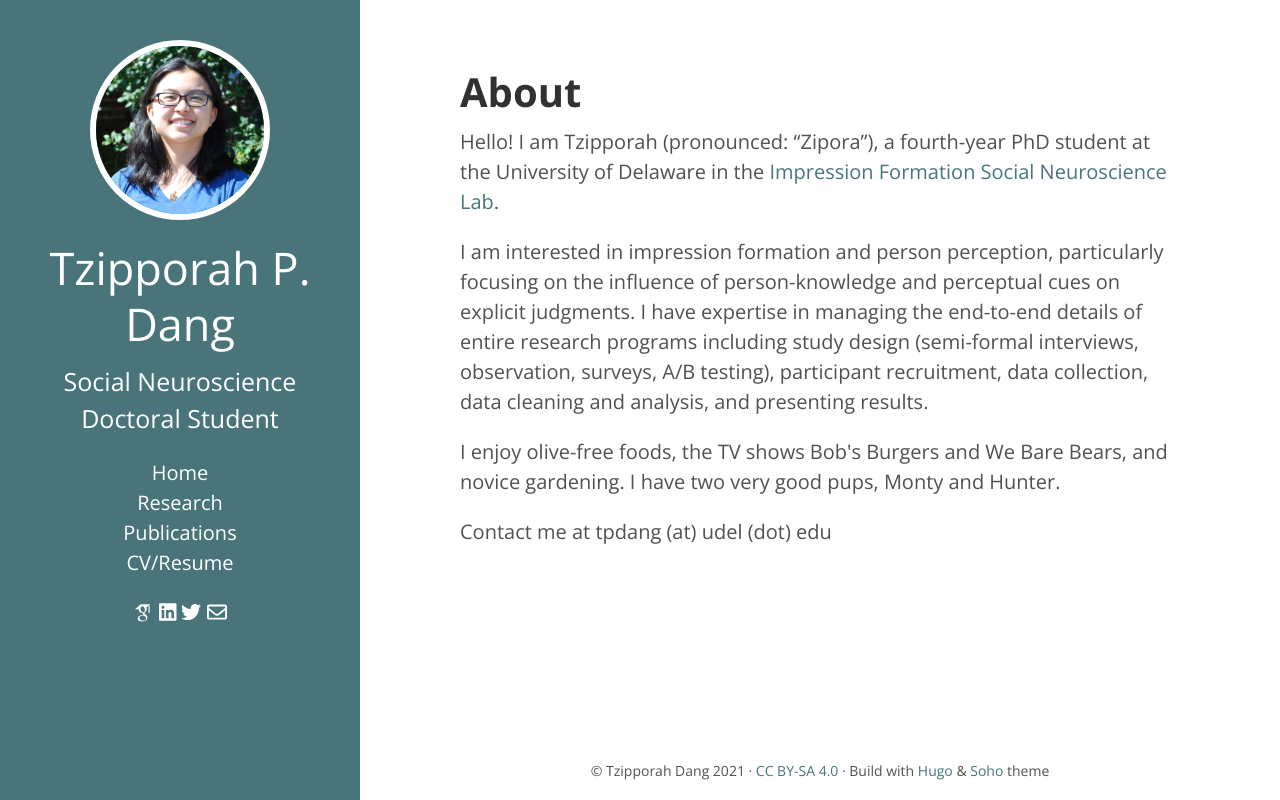
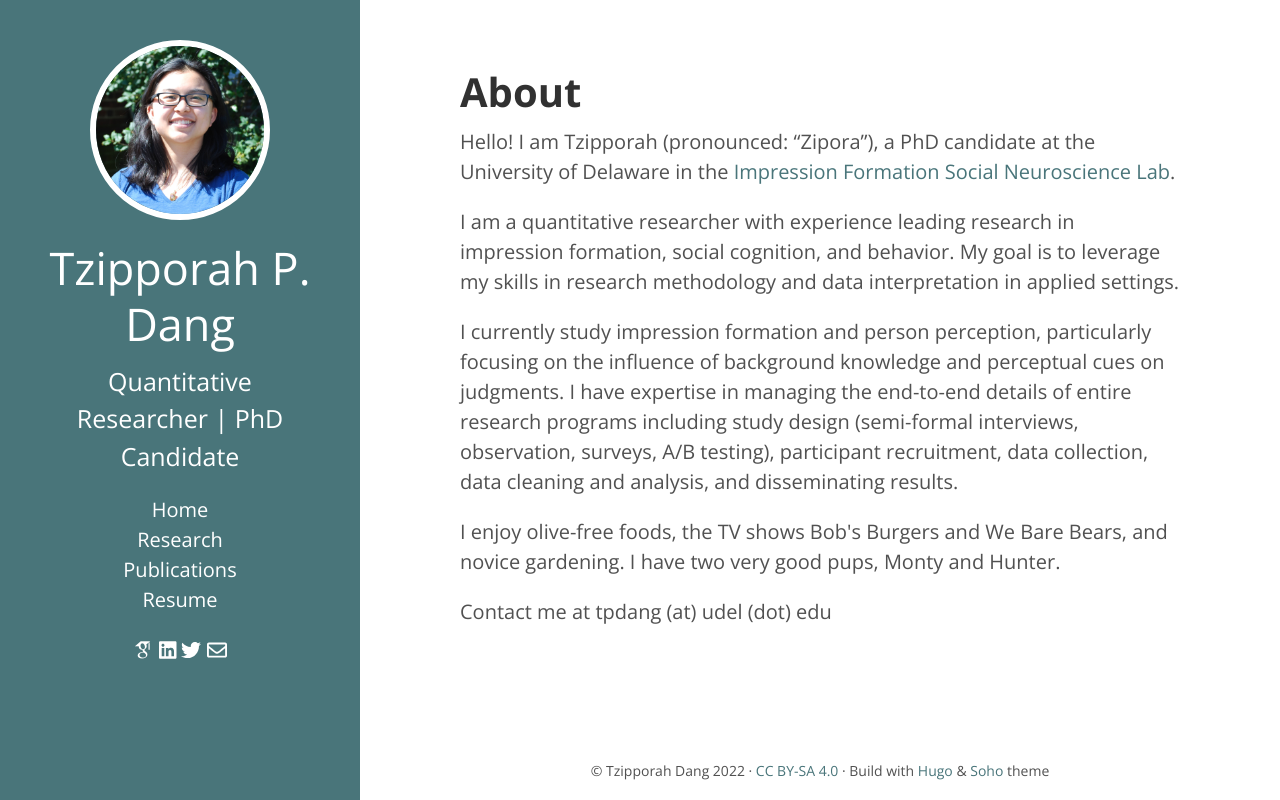
Before and after one commit to tzipporahdang/tzipporahdang.github.io, a plain HTML site: page index.html in a window 1280 px wide. Drawn offline with nearby package versions, Linux system fonts and the light colour scheme; files whose address does not match are found by name.

Commit message:
Update index.html

```diff
--- a/index.html
+++ b/index.html
@@ -18,23 +18,23 @@
 
   <title>Tzipporah P. Dang</title>
 
-  <meta name="description" content="Social Neuroscience Doctoral Student" />
+  <meta name="description" content="Quantitative Researcher | PhD Candidate" />
 
 
 
 <meta itemprop="name" content="Soho Theme">
-<meta itemprop="description" content="Social Neuroscience Doctoral Student">
+<meta itemprop="description" content="Quantitative Researcher | PhD Candidate">
 
 
 <meta name="twitter:card" content="summary_large_image"/>
 <meta name="twitter:image" content="/images/Dang_Headshot_Square.JPG"/>
 
 <meta name="twitter:title" content="Soho Theme"/>
-<meta name="twitter:description" content="Social Neuroscience Doctoral Student"/>
+<meta name="twitter:description" content="Quantitative Researcher | PhD Candidate"/>
 
 
 <meta property="og:title" content="Soho Theme" />
-<meta property="og:description" content="Social Neuroscience Doctoral Student" />
+<meta property="og:description" content="Quantitative Researcher | PhD Candidate" />
 <meta property="og:type" content="website" />
 <meta property="og:url" content="/" />
 <meta property="og:image" content="/images/Dang_Headshot_Square.JPG"/>
@@ -89,7 +89,7 @@
       <h1>Tzipporah P. Dang</h1>
 
 
-      <p class="lead">Social Neuroscience Doctoral Student</p>
+      <p class="lead">Quantitative Researcher | PhD Candidate</p>
 
     </div>
 
@@ -103,7 +103,7 @@
         </li><li>
           <a href="/publications/">Publications</a>
         </li><li>
-          <a href="/cv/">CV/Resume</a>
+          <a href="/resume/">Resume</a>
         </li>
       </ul>
     </nav>
@@ -134,10 +134,13 @@
   <main class="content container">
   <h1>About</h1>
 
-    <p>Hello! I am Tzipporah (pronounced: “Zipora”), a fourth-year PhD student at the University of Delaware in the <a href="http://ifsnlab.org/">Impression Formation Social Neuroscience Lab</a>.</p>
+    <p>Hello! I am Tzipporah (pronounced: “Zipora”), a PhD candidate at the University of Delaware in the <a href="http://ifsnlab.org/">Impression Formation Social Neuroscience Lab</a>.</p>
 
-    <p>I am interested in impression formation and person perception, particularly focusing on the influence of person-knowledge and perceptual cues on explicit judgments.
-    I have expertise in managing the end-to-end details of entire research programs including study design (semi-formal interviews, observation, surveys, A/B testing), participant recruitment, data collection, data cleaning and analysis, and presenting results. </p>
+    <p>I am a quantitative researcher with experience leading research in impression formation, social cognition, and behavior.
+      My goal is to leverage my skills in research methodology and data interpretation in applied settings.</p>
+
+    <p>I currently study impression formation and person perception, particularly focusing on the influence of background knowledge and perceptual cues on judgments.
+    I have expertise in managing the end-to-end details of entire research programs including study design (semi-formal interviews, observation, surveys, A/B testing), participant recruitment, data collection, data cleaning and analysis, and disseminating results. </p>
 
     <p>I enjoy olive-free foods, the TV shows Bob's Burgers and We Bare Bears, and novice gardening. I have two very good pups, Monty and Hunter.</p>
 
@@ -147,7 +150,7 @@
 
   <footer>
   <div>
-    &copy; Tzipporah Dang 2021
+    &copy; Tzipporah Dang 2022
 
     &middot; <a href="https://creativecommons.org/licenses/by-sa/4.0" target="_blank">CC BY-SA 4.0</a>
 
```
